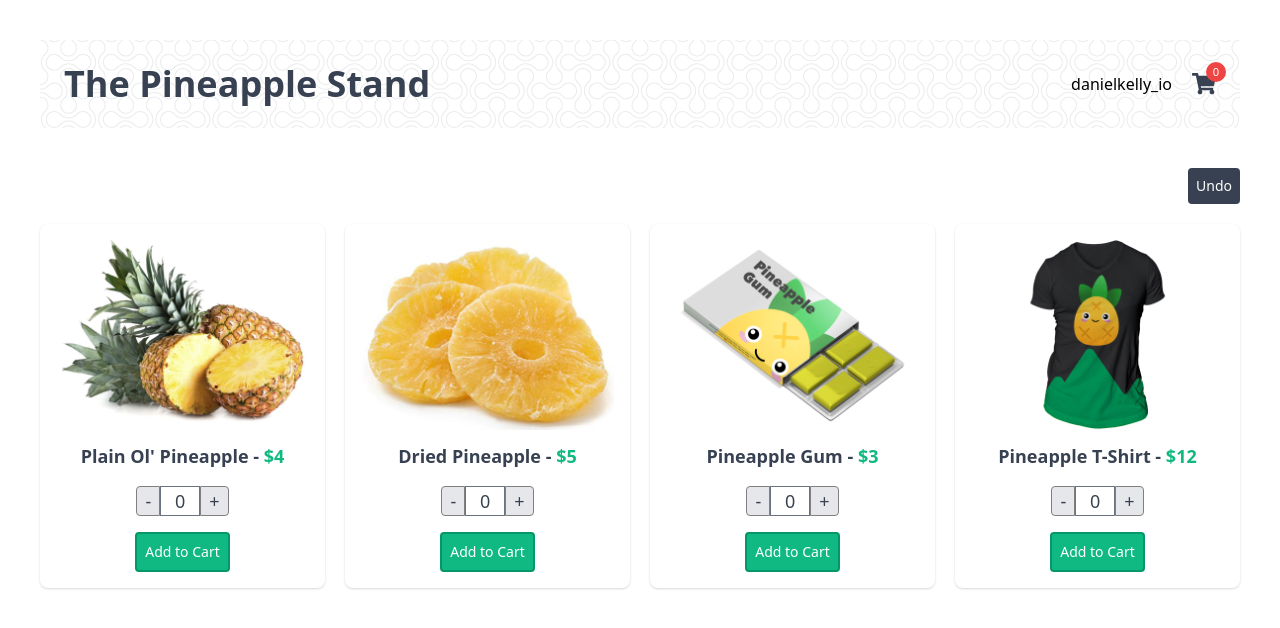
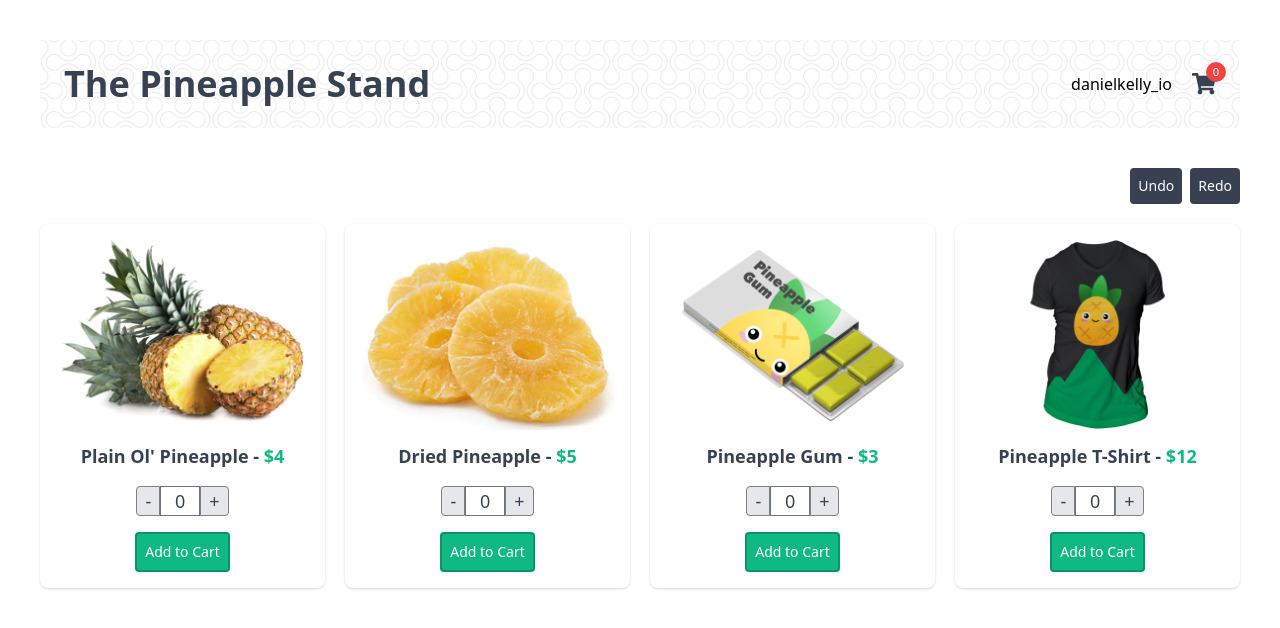
Before and after one commit to vueschool/pinia-the-enjoyable-vue-store, a Vue app: page / in a window 1280 px wide. Shown: the top 628 px of the page. Built offline with nearby package versions, Linux system fonts and the light colour scheme.

Commit message:
17b. Subscribe to the state (part 2)

```diff
--- a/src/App.vue
+++ b/src/App.vue
@@ -8,18 +8,28 @@
 const productStore = useProductStore();
 const cartStore = useCartStore();
 const history = reactive([]);
+const future = reactive([]);
 const doingHistory = ref(false);
 history.push(JSON.stringify(cartStore.$state));
+const redo = () => {
+  const latestState = future.pop();
+  if (!latestState) return;
+  doingHistory.value = true;
+  history.push(latestState);
+  cartStore.$state = JSON.parse(latestState);
+  doingHistory.value = false;
+};
 const undo = () => {
   if (history.length === 1) return;
   doingHistory.value = true;
-  history.pop();
+  future.push(history.pop());
   cartStore.$state = JSON.parse(history.at(-1));
   doingHistory.value = false;
 };
 cartStore.$subscribe((mutation, state) => {
   if (!doingHistory.value) {
     history.push(JSON.stringify(state));
+    future.splice(0, future.length);
   }
 });
 cartStore.$onAction(({ name, store, args, after, onError }) => {
@@ -40,6 +50,7 @@
     <TheHeader />
     <div class="mb-5 flex justify-end">
       <AppButton @click="undo">Undo</AppButton>
+      <AppButton class="ml-2" @click="redo">Redo</AppButton>
     </div>
     <ul class="sm:flex flex-wrap lg:flex-nowrap gap-5">
       <ProductCard
```
